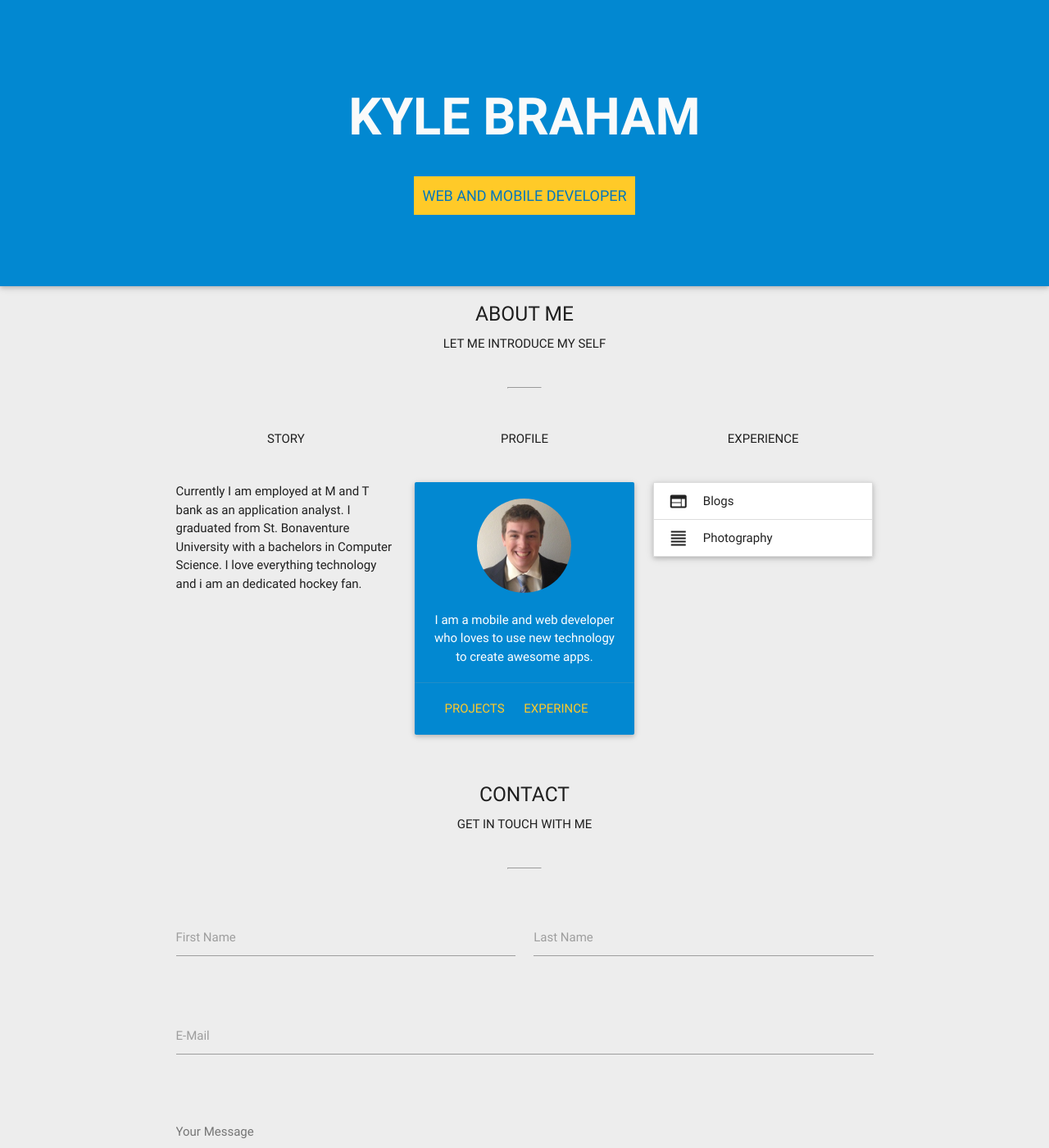
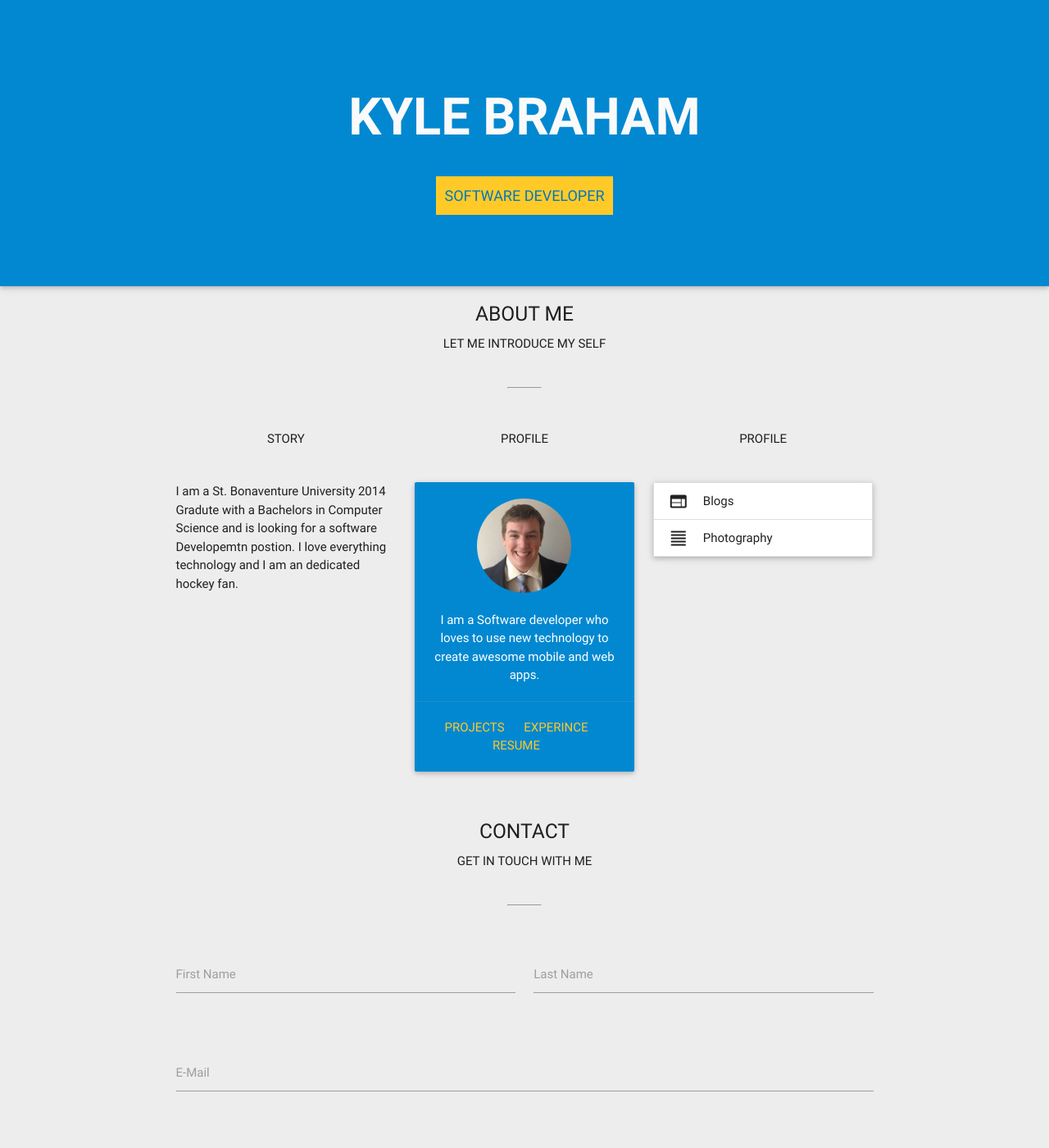
Before and after one commit to polymorphic92/polymorphic92.github.io, a Jekyll site: the page built from index.html, in a window 1280 px wide and 1400 px high. Shown: the whole window at 82% size. Built offline with Jekyll 4.4.1, drawn with Linux system fonts in a browser that asks for light colours; nearby versions of some CDN libraries; some of the changed text lies outside the part shown.

Commit message:
updated info

```diff
--- a/_includes/footer.html
+++ b/_includes/footer.html
@@ -3,16 +3,16 @@
           <div class="container ">
             <div class="row">
               <div class="col l6 s12">
-                <p class="grey-text text-lighten-4">Feel free to contact me about mobile/ web apps or any of my projects</p>
+                <p class="grey-text text-lighten-4">Feel free to contact me about any of my projects</p>
               </div>
               <div class="col l4 offset-l2 s12">
                 <h5 class="white-text">Social media</h5>
                 <ul>
                       {% if site.github_username %}
-                  <li><a class="amber-text text-lighten-1" href="https://github.com/{{ site.github_username }}"><span class="username">{{ site.github_username }}</span></a></li>
+                  <li><img src="imgs/github-6-16.png" alt="Github"><a class="amber-text text-lighten-1" href="https://github.com/{{ site.github_username }}"><span class="username">{{ site.github_username }}</span></a></li>
                     {% endif %}
                      {% if site.twitter_username %}
-                  <li><a class="amber-text text-lighten-1" href="https://twitter.com/{{ site.twitter_username }}"><span class="username">@{{ site.twitter_username }}</span></a></li>
+                  <li><img src="imgs/white-twitter-16.png" alt="Twitter"><a class="amber-text text-lighten-1" href="https://twitter.com/{{ site.twitter_username }}"><span class="username">@{{ site.twitter_username }}</span></a></li>
                     {% endif %}
                  <li><a class="amber-text text-lighten-1" href="https://github.com/polymorphic92?tab=repositories">Projects</a></li>
                 </ul>
--- a/experince.html
+++ b/experince.html
@@ -3,7 +3,7 @@ layout: subpage
 ---
 <div class="ex">
     <h3>Experince</h3>
-    <div class="projects container">
+    <div class="ex container">
     <div class="row white-text">
      <div class="col s5 light-blue darken-2 ">
          <h4 class="amber-text text-lighten-1">Websites</h4>
--- a/index.html
+++ b/index.html
@@ -4,7 +4,7 @@ layout: default
 <div class="home">
     <div class="intro  light-blue darken-2 z-depth-1">
         <h1 class="grey-text text-lighten-5">Kyle Braham</h1>
-        <h5 class="amber lighten-1 light-blue-text text-darken-3">Web and Mobile developer</h5>
+        <h5 class="amber lighten-1 light-blue-text text-darken-3">Software Developer</h5>
       </div>
        <div class="container about">
             <h5>about me</h5>
@@ -13,7 +13,7 @@ layout: default
             <div class="row">
                 <div class="col s12 m4 l4">
                     <h6>Story</h6>
-                    <p>Currently I am employed at M and T bank as an application analyst. I graduated from St. Bonaventure University with a bachelors in Computer Science. I love everything technology and i am an dedicated hockey fan.  </p>
+                    <p>I am a St. Bonaventure University 2014 Gradute with a Bachelors in Computer Science and is looking for a software Developemtn postion. I love everything technology and I am an dedicated hockey fan.  </p>
 <!--                    <a  class=" light-blue-text" href="#">Read More ...</a>-->
                 </div>
           <div class="col s12 m4 l4">
@@ -21,21 +21,22 @@ layout: default
             <div class="card light-blue darken-2">
               <div class="card-content white-text">
                 <img src="imgs/braham.jpg" width="115" height="115" class="circle">
-                <p>I am a mobile and web developer who loves to use   new technology to create awesome apps.</p>
+                <p>I am a Software developer who loves to use  new technology to create awesome mobile and web apps.</p>
               </div>
               <div class="card-action">
-                <a  class="amber-text  text-lighten-1" href="project.html">Projects</a>
+                <a  class="amber-text text-lighten-1"href="project.html">Projects</a>
                 <a  class="amber-text text-lighten-1"href='experince.html'>Experince</a>
+                <a  class="amber-text text-lighten-1" target="_blank"href='Resume-09-12-16.pdf'>Resume</a>
               </div>
             </div>
           </div>
           <div class="col s12 m4 l4">
-            <h6>Experience</h6>
+            <h6>Profile</h6>
             <ul class="collapsible">
               <li class="active">
                 <div class="collapsible-header"><i class="mdi-av-web"></i>Blogs</div>
-                <div class="collapsible-body"><p><a  class="light-blue-text text-darken-2"href='https://tape-to-tape.github.io/'> Tape to Tape</a></p>  , A really cool hockey blog</div>
-                  <div class="collapsible-body"><p><a  class="light-blue-text text-darken-2" href='#'>Personal</a></p></div>
+                <div class="collapsible-body"><p><a  class="light-blue-text text-darken-2"href='https://tape-to-tape.github.io/'> Tape to Tape</a></p>A really cool hockey blog</div>
+                  <!-- <div class="collapsible-body"><p><a  class="light-blue-text text-darken-2" href='#'>Personal</a></p></div> -->
               </li>
               <li>
                 <div class="collapsible-header"><i class="mdi-editor-format-align-justify"></i>Photography</div>
```
Also changed, not shown: imgs/github-6-16.png (added), imgs/white-twitter-16.png (added), imgs/white-twitter-32.png (added), imgs/white-twitter-8.png (added), 12 other files.
